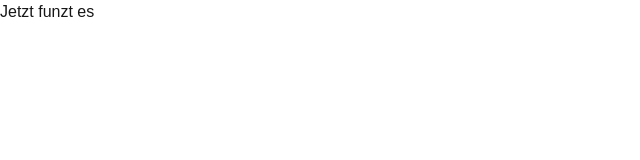
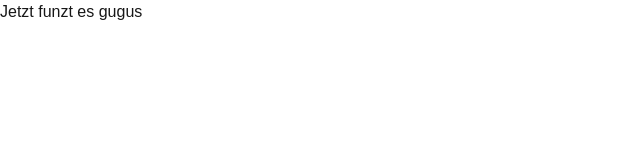
Before and after one commit to hdscr/lastcall-web, a Next.js app: page / in a window 1280 px wide. Shown: the top 160 px of the page, without its empty margins (0-640 px from the left). Built offline with nearby package versions, Linux system fonts and the light colour scheme.

Commit message:
feat(home): append gugus to homepage text

```diff
--- a/app/page.tsx
+++ b/app/page.tsx
@@ -1,3 +1,3 @@
 export default function Home() {
-  return <h1>Jetzt funzt es</h1>;
+  return <h1>Jetzt funzt es gugus</h1>;
 }
```
